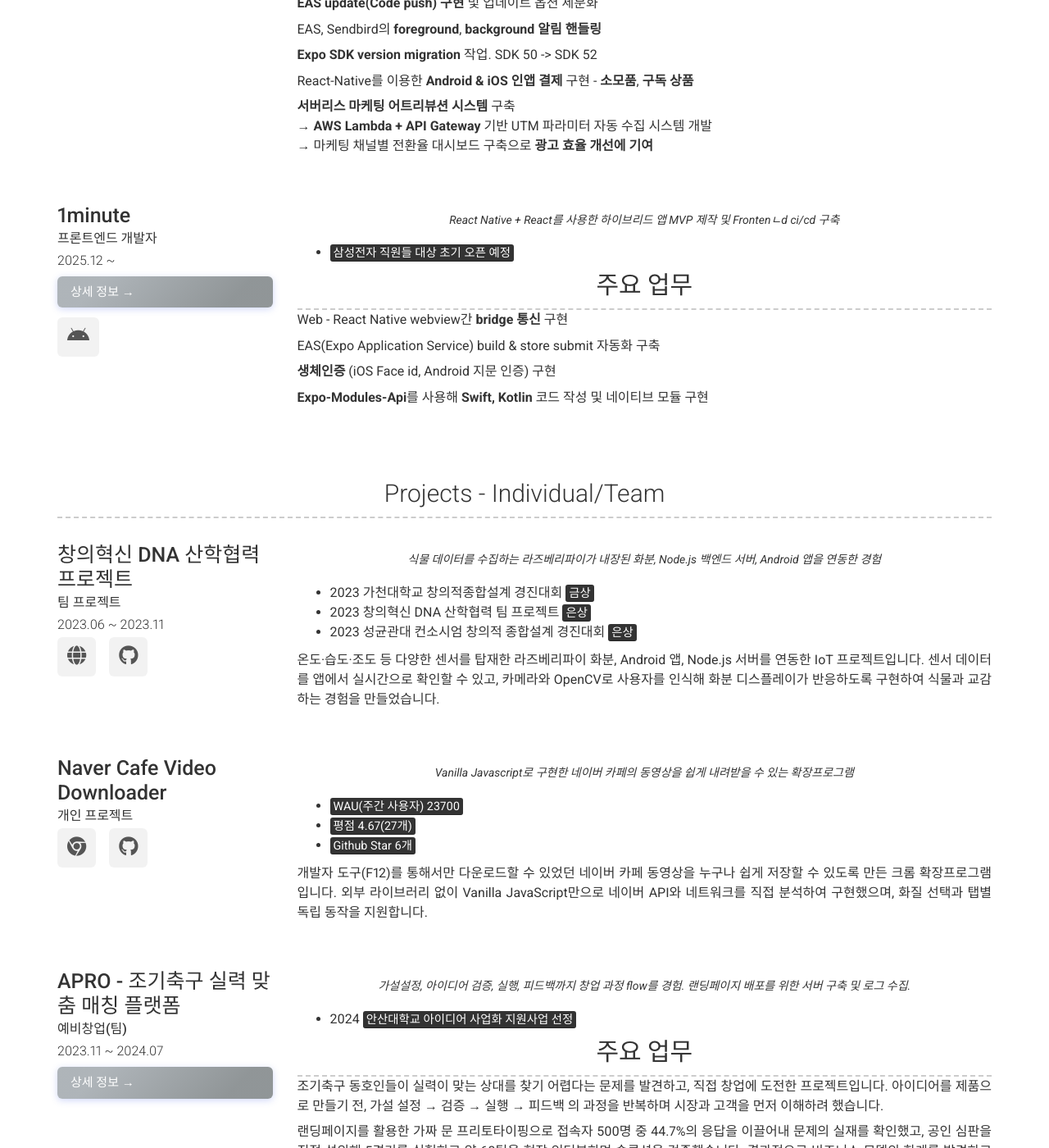
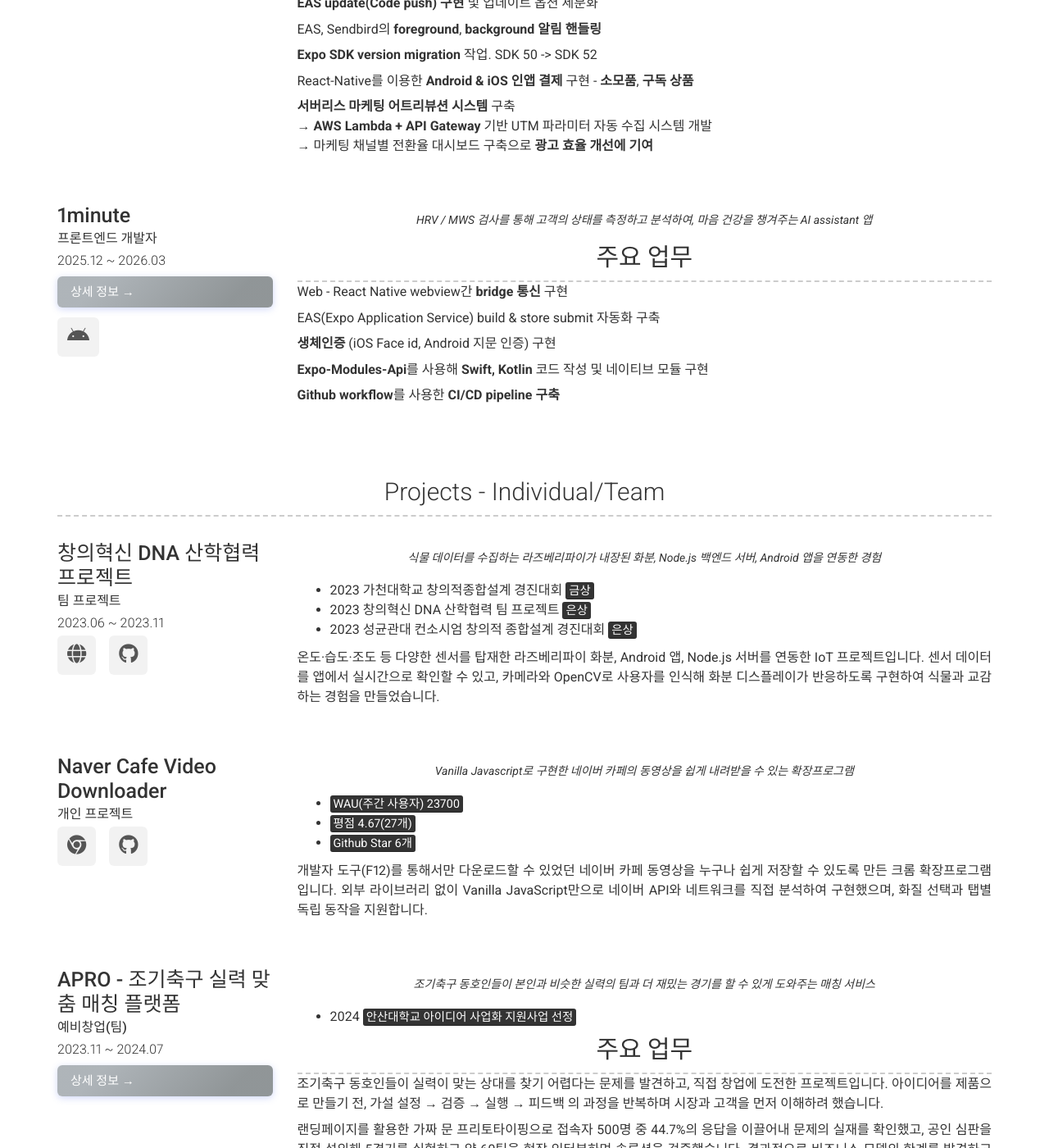
Before and after one commit to Hangyeol-SSeo/Hangyeol-SSeo.github.io, a Jekyll site: the page built from index.md, in a window 1280 px wide and 1400 px high, scrolled down 891 px. Shown: the whole window at 82% size. Built offline with Jekyll 4.4.1, drawn with Linux system fonts in a browser that asks for light colours; nearby versions of some CDN libraries; some of the changed text lies outside the part shown.

Commit message:
1minute 종료일 추가, quote부분 수정

```diff
--- a/_config.yml
+++ b/_config.yml
@@ -71,7 +71,7 @@
         #            icon: fas fa-globe
         #            url: https://www.bookbla.com/
         quote: >
-          아이디어 기획과 MVP 출시부터 시작하여 유저 피드백을 바탕으로 매주 2~3개의 기능 구현/수정 사항을 배포
+          책을 통해 가치관을 표현하고, 가치관을 통해 진중한 만남을 도와주는 서비스
         description: | # this will include new lines to allow paragraphs
           - <mark>시드투자 1억원</mark> - 코코네 one
           - <mark>KBS/EBS</mark> 뉴스 방영
@@ -98,7 +98,7 @@
       - layout: left
         title: 1minute
         sub_title: 프론트엔드 개발자
-        caption: 2025.12 ~
+        caption: 2025.12 ~ 2026.03
         link: /experience/1minute/
         link_text: 상세 정보 →
         additional_links:
@@ -109,9 +109,8 @@
           #   icon: fab fa-apple
           #   url: https://play.google.com/store/apps/details?id=com.maummoum.oneminute&hl=ko
         quote: >
-          React Native + React를 사용한 하이브리드 앱 MVP 제작 및 Frontenㄴd ci/cd 구축
+          HRV / MWS 검사를 통해 고객의 상태를 측정하고 분석하여, 마음 건강을 챙겨주는 AI assistant 앱
         description: | # this will include new lines to allow paragraphs
-          - <mark>삼성전자 직원들 대상 초기 오픈 예정</mark>
 
           ### 주요 업무
 
@@ -122,6 +121,8 @@
           **생체인증** (iOS Face id, Android 지문 인증) 구현
 
           **Expo-Modules-Api**를 사용해 **Swift, Kotlin** 코드 작성 및 네이티브 모듈 구현
+
+          **Github workflow**를 사용한 **CI/CD pipeline 구축**
 
   - title: Projects - Individual/Team
     layout: list # Type of content section (list/text)
@@ -180,7 +181,7 @@
         link: /experience/apro/
         link_text: 상세 정보 →
         quote: >
-          가설설정, 아이디어 검증, 실행, 피드백까지 창업 과정 flow를 경험. 랜딩페이지 배포를 위한 서버 구축 및 로그 수집.
+          조기축구 동호인들이 본인과 비슷한 실력의 팀과 더 재밌는 경기를 할 수 있게 도와주는 매칭 서비스
         description: | # this will include new lines to allow paragraphs
           - 2024 <mark>안산대학교 아이디어 사업화 지원사업 선정</mark>
 
```
Also changed, not shown: 1 other file.
